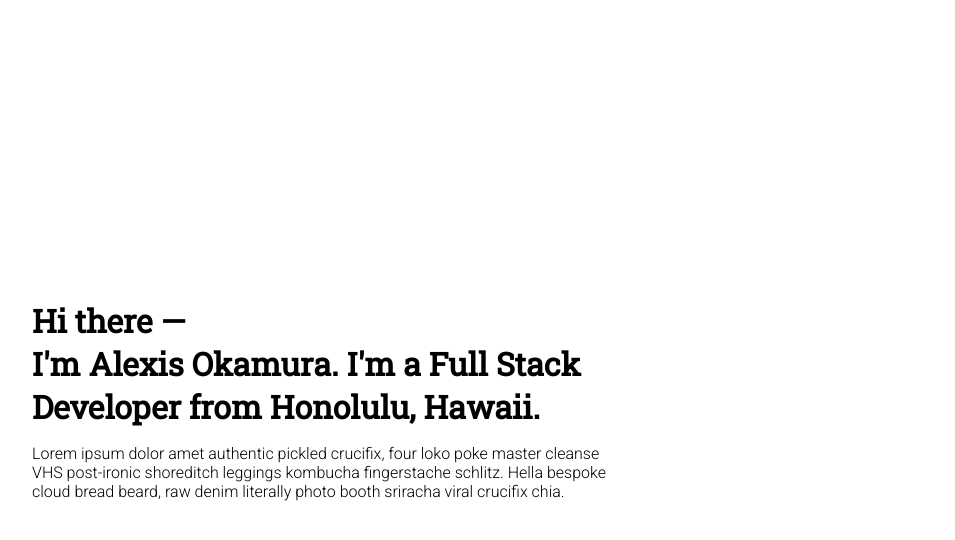
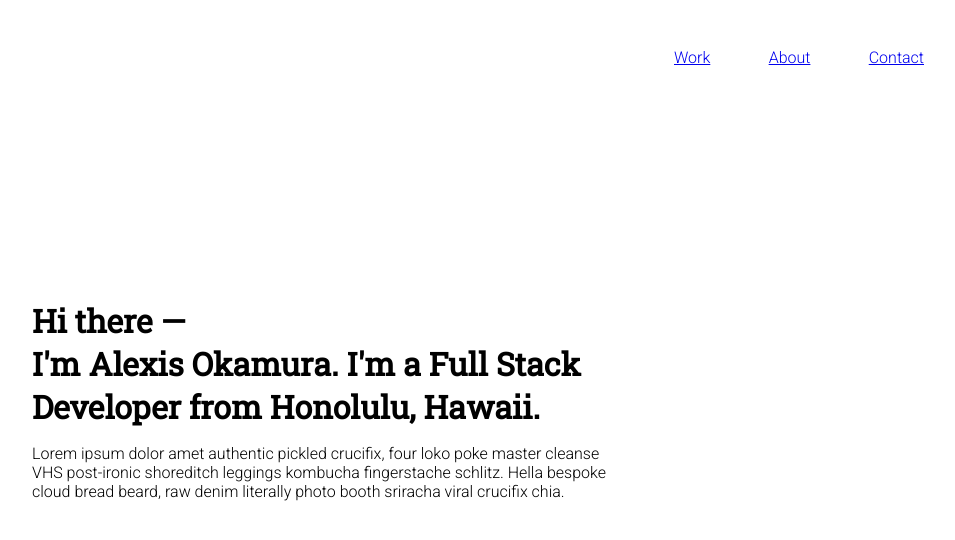
Before and after one commit to alexisnotalexa/alexisokamura.com, a React (Create React App) app: page / in a window 1280 px wide. Shown: the top 540 px of the page, without its empty margins (308-1263 px from the left). Built offline with nearby package versions, Linux system fonts and the light colour scheme.

Commit message:
started creating navbar

```diff
--- a/src/App.js
+++ b/src/App.js
@@ -3,11 +3,13 @@ import './App.css';
 
 // COMPONENTS
 import Intro from './sections/Intro';
+import Navbar from './components/Navbar';
 
 class App extends Component {
   render() {
     return (
       <div className="App">
+        <Navbar />
         <Intro />
       </div>
     );
--- a/src/components/Container/styles.css
+++ /dev/null
@@ -1,5 +0,0 @@
-.container {
-  background-color: lightblue;
-  height: 100vh;
-  padding: 1.5rem;
-}
--- /dev/null
+++ b/src/components/Navbar/index.js
@@ -0,0 +1,14 @@
+import React from 'react';
+import './styles.css';
+
+const Navbar = () => {
+  return (
+    <div className="navbar">
+      <a href="#">Work</a>
+      <a href="#">About</a>
+      <a href="#">Contact</a>
+    </div>
+  );
+}
+
+export default Navbar;
--- /dev/null
+++ b/src/components/Navbar/styles.css
@@ -0,0 +1,8 @@
+.navbar {
+  display: flex;
+  justify-content: space-between;
+  position: absolute;
+  top: 3rem;
+  right: 3rem;
+  width: 250px;
+}
```
Also changed, not shown: src/components/Container/index.js (deleted, +0 -12 lines).
